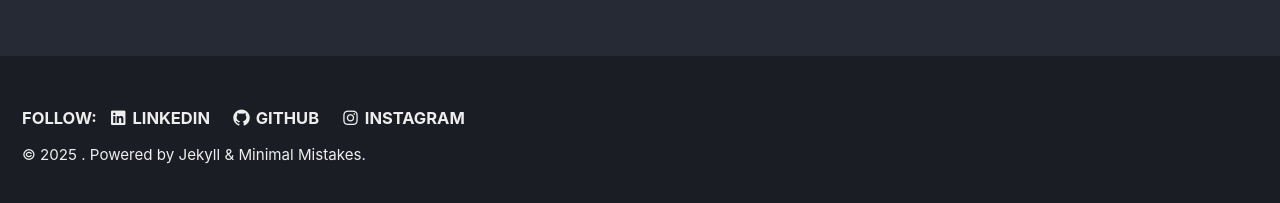
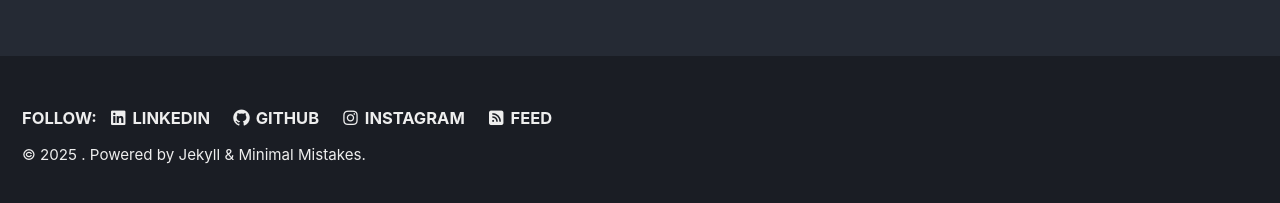
Before and after one commit to bhoogenboom/BoukeHoogenboom, a Jekyll site: the page built from index.md, in a window 1280 px wide and 1022 px high. Shown: the part 811-1014 px from the top of the window. Built offline with Jekyll 4.4.1, drawn with Linux system fonts in a browser that asks for light colours; cached includes are drawn as plain includes.

Commit message:
Added Feed

```diff
--- a/_config.yml
+++ b/_config.yml
@@ -51,7 +51,7 @@ reCaptcha:
   secret                 :
 atom_feed:
   path                   : # blank (default) uses feed.xml
-  hide                   : "true" # true, false (default)
+  hide                   : # true, false (default)
 search                   : "true" # true, false (default)
 search_full_content      : "true" # true, false (default)
 search_provider          : # lunr (default), algolia, google
```
